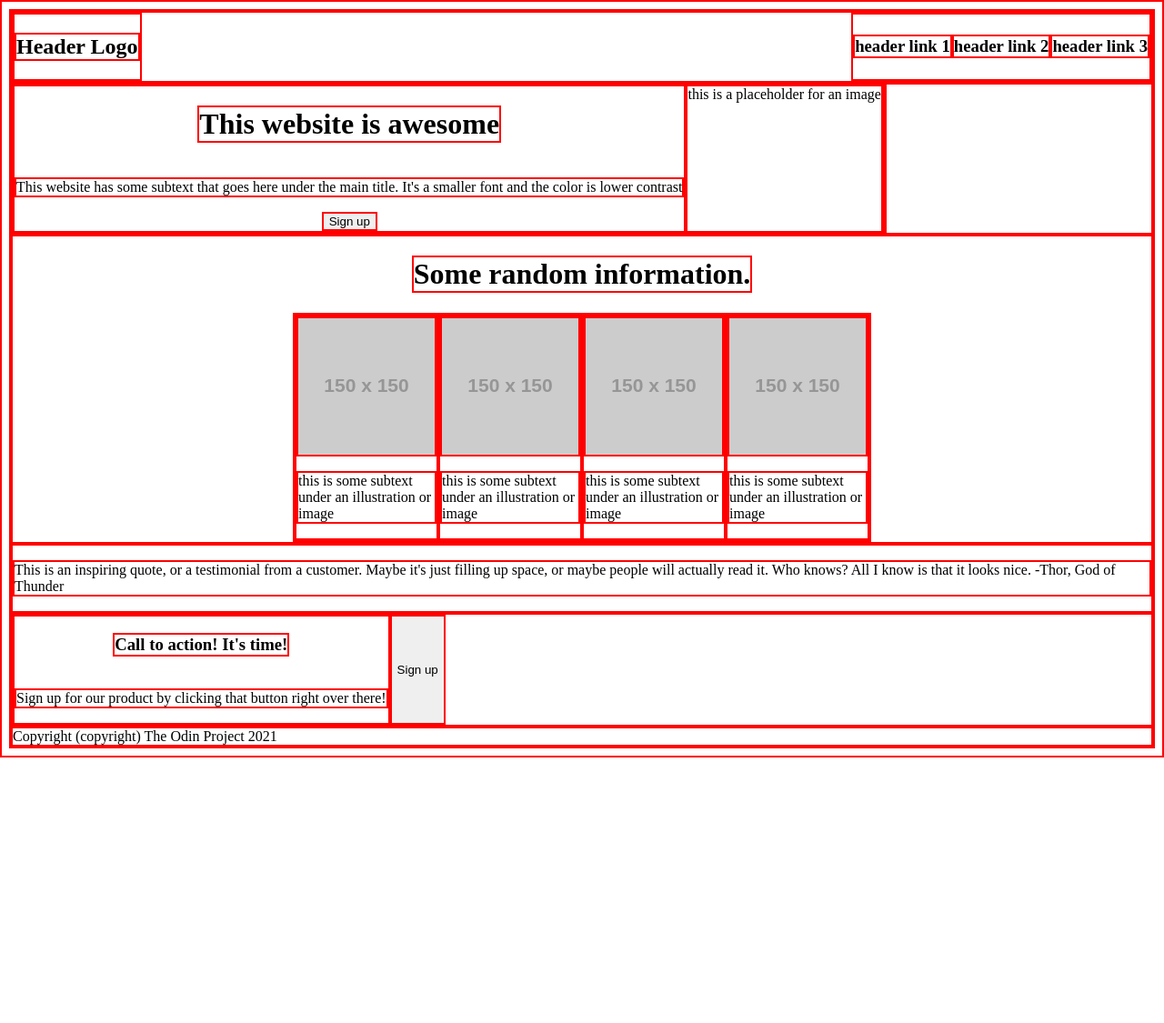
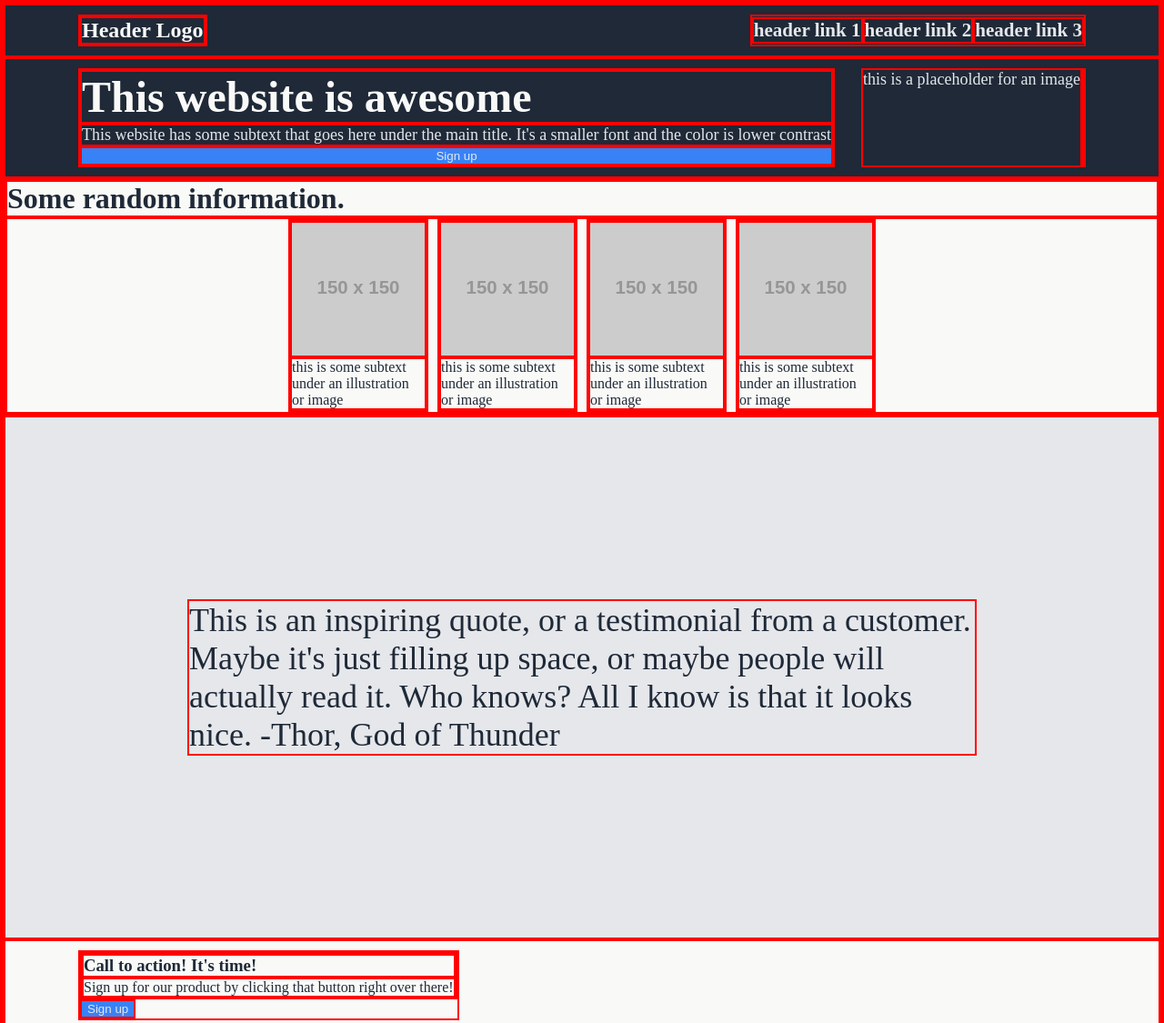
Before and after one commit to shby3/odin-landing-page, a plain HTML site: page index.html in a window 1280 px wide. Shown: the top 1125 px of the page at 91% size. Before the commit the page ends 833 px from the top, so only its background shows below. Drawn offline with Linux system fonts and the light colour scheme; placeholder pictures from the web are drawn by us.

Commit message:
update colors, fonts, css positioning

```diff
--- a/index.html
+++ b/index.html
@@ -7,7 +7,7 @@
     <link rel="stylesheet" href="styles.css">
 </head>
 <body>
-    <div class ="header">
+    <header class="dark-background">
         <div class="left">
             <h2>Header Logo</h2>
         </div>
@@ -16,8 +16,8 @@
             <h3>header link 2</h3>
             <h3>header link 3</h3>
         </div>
-    </div>
-    <div class="flex-container">
+    </header>
+    <div class="flex-container space-between dark-background">
         <div class="flex-container column">
             <h1>This website is awesome</h1>
             <p>
@@ -31,9 +31,9 @@
             <img>
         </div>
     </div>
-    <div class="flex-container column">
+    <div class="flex-container column white-background">
         <h1>Some random information.</h1>
-        <div class="flex-container">
+        <div class="flex-container center-images">
             <div class="flex-container column">
                 <img src="https://placehold.jp/150x150.png" alt="image" class="image-150">
                 <p class="image-150">this is some subtext under an illustration or image</p>
@@ -52,20 +52,22 @@
             </div>
         </div>
     </div>
-    <div class="flex-container">
+    <div class="flex-container quote extra-padding">
         <p>This is an inspiring quote, or a testimonial from a customer. Maybe it's just
             filling up space, or maybe people will actually read it. Who knows? All I know
             is that it looks nice. -Thor, God of Thunder
         </p>
     </div>
-    <div class="flex-container">
-        <div class="flex-container column">
-            <h3>Call to action! It's time!</h3>
-            <p>Sign up for our product by clicking that button right over there!</p>
+    <div class="flex-container space-between white-background">
+        <div>
+            <div class="flex-container column">
+                <h3>Call to action! It's time!</h3>
+                <p>Sign up for our product by clicking that button right over there!</p>
+            </div>
+            <button>Sign up</button>
         </div>
-        <button>Sign up</button>
     </div>
-    <div class="footer">
+    <div class="footer dark-background">
         Copyright (copyright) The Odin Project 2021
     </div>
 </body>
--- a/styles.css
+++ b/styles.css
@@ -1,11 +1,13 @@
 * {
+    box-sizing: border-box;
+    margin: 0;
     border: 2px solid red;
 }
 
-.header {
+header {
     display: flex;
     justify-content: space-between;
-    /*padding: 8px;8*/
+    padding: 10px 80px;
 }
 
 .left, .right {
@@ -14,16 +16,73 @@
     /*gap: 16px;*/
 }
 
+.center-images {
+    justify-content: center;
+    gap: 10px;
+}
+
+.extra-padding{
+    padding: 200px;
+}
+
 .flex-container {
     display: flex;
 }
 
 .column {
     flex-direction: column;
-    align-items: center;
+}
+
+.footer {
+    display: flex;
+    justify-content: space-between;
+    padding: 10px 80px;
 }
 
 .image-150 {
     width: 150px;
     flex: none;
 }
+
+.space-between {
+    justify-content: space-between;
+    padding: 10px 80px;
+}
+
+.space-evenly {
+    justify-content: space-evenly;
+}
+
+.dark-background {
+    background-color: #1F2937;
+    color: #E5E7EB;
+    font-size: 18px;
+}
+
+.dark-background h1 {
+    color: #F9FAF8;
+    font-size: 48px;
+    font-weight: 800;
+}
+
+.dark-background h2 {
+    font-size: 24px;
+    color: #F9FAF8;
+}
+
+button {
+    background-color: #3882F6;
+    color: #E5E7EB;
+}
+
+.white-background {
+    background-color: #F9FAF8;
+    color: #1F2937;
+}
+
+.quote {
+    background-color: #E5E7EB;
+    font-size: 36px;
+    font-weight: 100;
+    color: #1F2937;
+}
```
